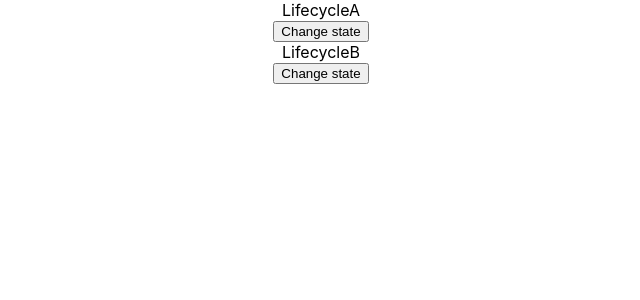
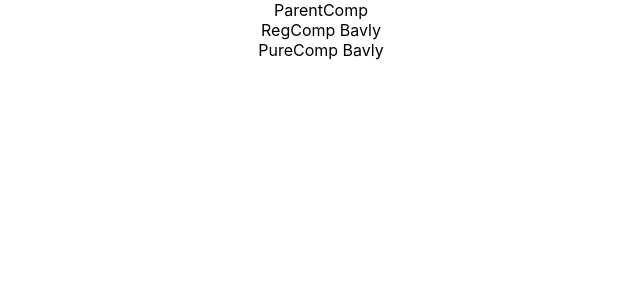
Before and after one commit to bavShehata/brushing-on-react, a React (Create React App) app in the folder hello-world/: page / in a window 1280 px wide. Shown: the top 300 px of the page, without its empty margins (319-959 px from the left). Built offline with nearby package versions, Linux system fonts and the light colour scheme.

Commit message:
Pure components

```diff
--- a/hello-world/src/App.js
+++ b/hello-world/src/App.js
@@ -4,7 +4,7 @@ import Greet from "./components/Greet";
 import Welcome from "./components/Welcome";
 import Hello from "./components/Hello";
 import Message from "./components/Message";
-import Counter from "./components/ Counter";
+import Counter from "./components/Counter";
 import FunctionClick from "./components/FunctionClick";
 import ClassClick from "./components/ClassClick";
 import ClassEventBind from "./components/ClassEventBind";
@@ -17,11 +17,15 @@ import "./appStyles.css";
 import styles from "./appStyles.module.css";
 import Form from "./components/Form";
 import LifecycleA from "./components/LifecycleA";
+import PureComp from "./components/PureComp";
+import RegComp from "./components/RegComp";
+import ParentComp from "./components/ParentComp";
 
 function App() {
   return (
     <div className="App">
-      <LifecycleA />
+      <ParentComp/>
+      {/* <LifecycleA /> */}
       {/* <Form /> */}
       {/* <h1 className="error">Error</h1>
       <h1 className={styles.success}>Success</h1>
--- /dev/null
+++ b/hello-world/src/components/ParentComp.js
@@ -0,0 +1,27 @@
+import React, { Component } from "react";
+import RegComp from "./RegComp";
+import PureComp from "./PureComp";
+
+export class ParentComp extends Component {
+  state = {
+    name: "Bavly",
+  };
+
+  componentDidMount() {
+    setInterval(() => {
+      this.setState({ name: "Bavly" });
+    }, 2000);
+  }
+  render() {
+    console.log("Parent component render")
+    return (
+      <div>
+        ParentComp
+        <RegComp name={this.state.name} />
+        <PureComp name={this.state.name} />
+      </div>
+    );
+  }
+}
+
+export default ParentComp;
--- /dev/null
+++ b/hello-world/src/components/PureComp.js
@@ -0,0 +1,11 @@
+import React, { PureComponent } from "react";
+
+export class PureComp extends PureComponent {
+  render() {
+    console.log("Pure component render");
+
+    return <div>PureComp {this.props.name}</div>;
+  }
+}
+
+export default PureComp;
--- /dev/null
+++ b/hello-world/src/components/RegComp.js
@@ -0,0 +1,11 @@
+import React, { Component } from "react";
+
+export class RegComp extends Component {
+  render() {
+    console.log("Regular component render");
+
+    return <div>RegComp {this.props.name}</div>;
+  }
+}
+
+export default RegComp;
```
Also changed, not shown: hello-world/src/components/Counter.js (renamed from hello-world/src/components/ Counter.js).
